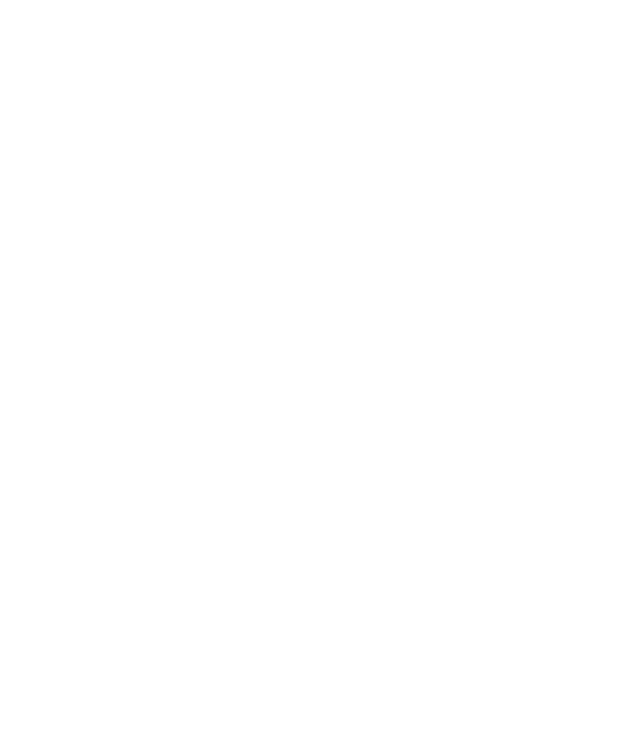
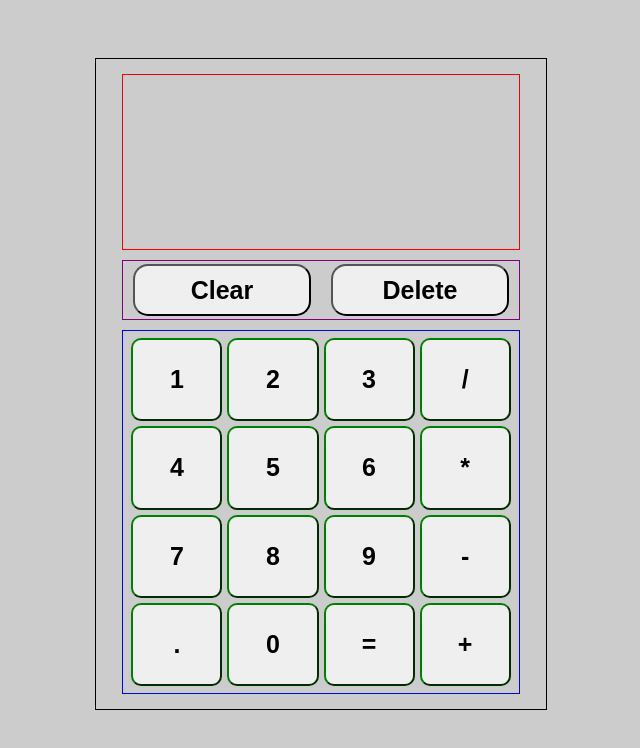
Before and after one commit to luca-deste/Calculator, a plain HTML site: page index.html in a window 1280 px wide. Shown: the whole page, without its empty margins (319-959 px from the left). Drawn offline with Linux system fonts and the light colour scheme.

Commit message:
added base style

```diff
--- a/index.html
+++ b/index.html
@@ -7,7 +7,31 @@
     <title>Calculator</title>
 </head>
 <body>
-
+    <div class="container">
+        <div class="screen"></div>
+        <div class="onoff">
+            <button class="button">Clear</button>
+            <button class="button">Delete</button>
+        </div>
+        <div class="buttons">
+            <button class="numKey">1</button>
+            <button class="numKey">2</button>
+            <button class="numKey">3</button>
+            <button class="numKey">/</button>
+            <button class="numKey">4</button>
+            <button class="numKey">5</button>
+            <button class="numKey">6</button>
+            <button class="numKey">*</button>
+            <button class="numKey">7</button>
+            <button class="numKey">8</button>
+            <button class="numKey">9</button>
+            <button class="numKey">-</button>
+            <button class="numKey">.</button>
+            <button class="numKey">0</button>
+            <button class="numKey">=</button>
+            <button class="numKey">+</button>
+        </div>
+    </div>
 
 </body>
 </html>
--- a/style.css
+++ b/style.css
@@ -0,0 +1,61 @@
+body{
+    background-color: rgb(204, 204, 204);
+    display: flex;
+    flex-direction: column;
+    justify-content: center;
+    align-items: center;
+}
+
+.container {
+    margin-top: 50px;
+    border: 1px solid black;
+    width: 450px;
+    height: 650px;
+    display: flex;
+    flex-direction: column;
+    gap: 10px;
+    align-items: center;
+
+}
+.screen {
+    margin-top: 15px;
+    border: 1px solid red;
+    width: 88%;
+    height: 30%;
+}
+.onoff {
+    border: 1px solid purple;
+    width: 88%;
+    height: 10%;
+    display: flex;
+    justify-content: space-around;
+    align-items: center;
+}
+.buttons {
+    border:1px solid blue;
+    width: 88%;
+    height: 60%;
+    margin-bottom: 15px;
+    display: flex;
+    flex-wrap: wrap;
+    gap:5px;
+    justify-content: center;
+    padding: 7px 0;
+}
+.numKey{
+    border-color: green;
+    border-radius: 10px;
+    width: 23%;
+    /*display: flex;
+    align-items: center;
+    justify-content: center;*/
+    font-size: 25px;
+    font-weight: 700;
+}
+.button{
+    border-radius: 15px;
+    width: 45%;
+    height: 90%;
+    font-size: 25px;
+    font-weight: 700;
+}
```
